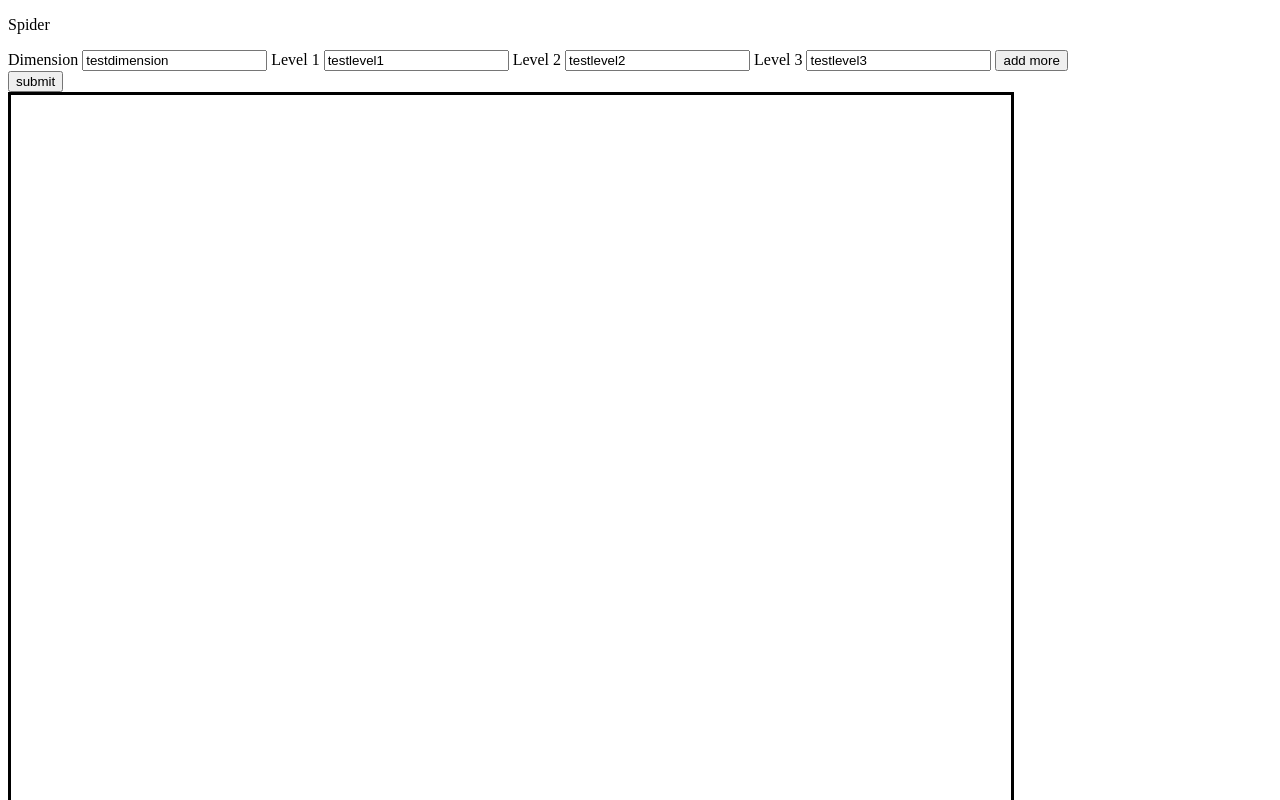
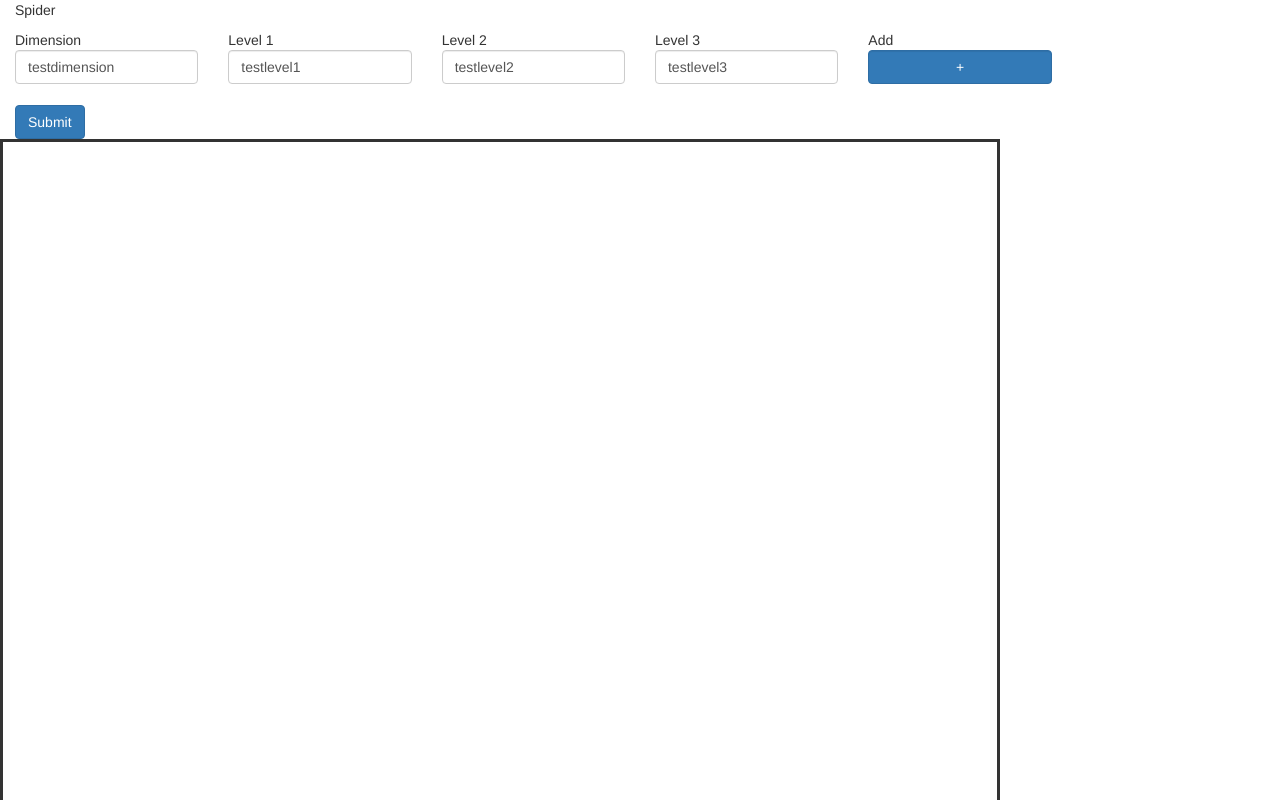
Before and after one commit to azimshaik/svg, a plain HTML site: page spiderform.html in a window 1280 px wide. Shown: the top 800 px of the page. Drawn offline with nearby package versions, Linux system fonts and the light colour scheme.

Commit message:
applied bootstrap css

```diff
--- a/spiderform.html
+++ b/spiderform.html
@@ -2,24 +2,35 @@
 <html>
      <head>
             <link type="text/css" rel="stylesheet" href="custom.css">
+            <link rel="stylesheet" href="https://maxcdn.bootstrapcdn.com/bootstrap/3.3.7/css/bootstrap.min.css">
+            <script src="https://ajax.googleapis.com/ajax/libs/jquery/3.3.1/jquery.min.js"></script>
+            <script src="https://maxcdn.bootstrapcdn.com/bootstrap/3.3.7/js/bootstrap.min.js"></script>
     </head>
 <body>
+<div class="container-fluid">
+<p>Spider</p>
 
-<p>Spider</p>
 <form>
-    <div id="container">
-    Dimension <input type="text" value ="testdimension" name="dimension0" id="dimension">
-    Level 1 <input type="text" value ="testlevel1" name="level0_1" id="level1">
-    Level 2 <input type="text" value ="testlevel2" name="level0_2" id="level2">
-    Level 3 <input type="text" value ="testlevel3"  name="level0_3" id="level2">
-    <input class="add_more" type="button" value="add more"><br>
+    <div id="inputContainer" class="form-group row">
+        <!-- <div id="inputContainer"> -->
+            <div class="col-xs-2"> Dimension <input type="text" class="form-control" value ="testdimension" name="dimension0" id="dimension"> </div>
+            <div class="col-xs-2"> Level 1 <input type="text" class="form-control" value ="testlevel1" name="level0_1" id="level1"></div>
+            <div class="col-xs-2"> Level 2 <input type="text" class="form-control" value ="testlevel2" name="level0_2" id="level2"> </div>
+            <div class="col-xs-2"> Level 3 <input type="text" class="form-control" value ="testlevel3"  name="level0_3" id="level2"></div>
+            <div class="col-xs-2">  Add  <input type="button" class="form-control add_more btn btn-primary"  value="+"></div><br><br><br>
+        <!-- </div> -->
     </div>
-    <input type="submit" value="submit">
+    <input class="btn btn-primary" type="submit" value="Submit">
 </form>
-<div id="spiderContainer">
-        <svg id="svgContainer" viewBox="0 0 1000 1000">
-      </svg>
+
+    <div class="row justify-content-md-center" id="spiderContainer">
+        <div class="col">
+            <svg id="svgContainer" viewBox="0 0 1000 1000">
+            </svg>
+        </div>
+    </div>
 </body>
+
 <script src="https://ajax.googleapis.com/ajax/libs/jquery/3.3.1/jquery.min.js"></script>
 <script src="formlogic.js"></script>
 </html>
```
